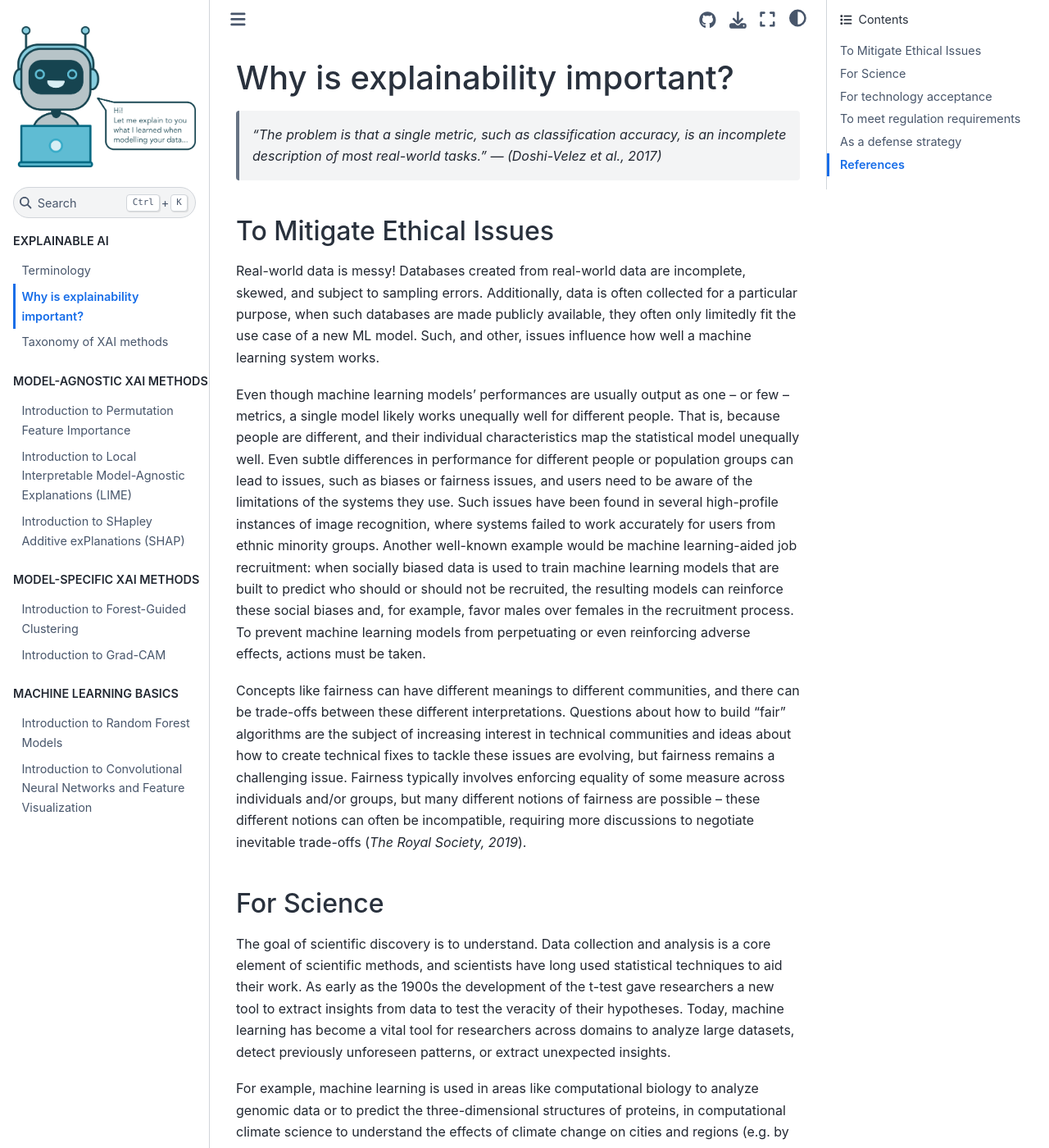
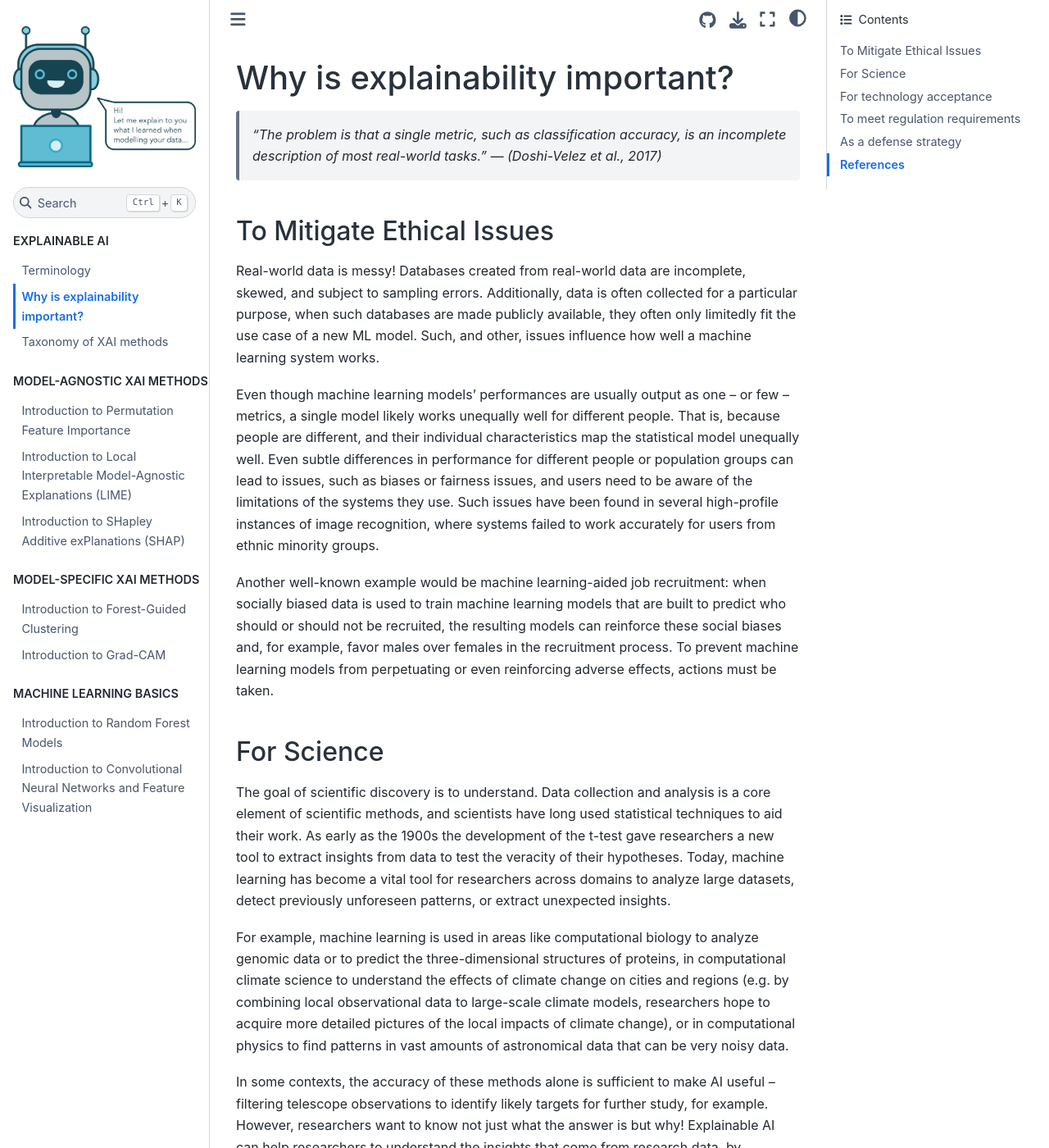
Before and after one commit to HelmholtzAI-Consultants-Munich/XAI-Tutorials, a Sphinx documentation site: the page built from docs/source/_xai/importance.rst, in a window 1280 px wide and 1400 px high. Shown: the whole window at 82% size. Built offline with Sphinx 7.4.7 and the Sphinx Book theme 1.1.4, drawn with Linux system fonts in a browser that asks for light colours.

Commit message:
Update importance.rst

```diff
--- a/docs/source/_xai/importance.rst
+++ b/docs/source/_xai/importance.rst
@@ -8,10 +8,10 @@ To Mitigate Ethical Issues
 
 Real-world data is messy! Databases created from real-world data are incomplete, skewed, and subject to sampling errors. Additionally, data is often collected for a particular purpose, when such databases are made publicly available, they often only limitedly fit the use case of a new ML model. Such, and other, issues influence how well a machine learning system works.
 
-Even though machine learning models’ performances are usually output as one – or few – metrics, a single model likely works unequally well for different people. That is, because people are different, and their individual characteristics map the statistical model unequally well. Even subtle differences in performance for different people or population groups can lead to issues, such as biases or fairness issues, and users need to be aware of the limitations of the systems they use. Such issues have been found in several high-profile instances of image recognition, where systems failed to work accurately for users from ethnic minority groups.  Another well-known example would be machine learning-aided job recruitment: when socially biased data is used to train machine learning models that are built to predict who should or should not be recruited, the resulting models can reinforce these social biases and, for example, favor males over females in the recruitment process. To prevent machine learning models from perpetuating or even reinforcing adverse effects, actions must be taken.
+Even though machine learning models’ performances are usually output as one – or few – metrics, a single model likely works unequally well for different people. That is, because people are different, and their individual characteristics map the statistical model unequally well. Even subtle differences in performance for different people or population groups can lead to issues, such as biases or fairness issues, and users need to be aware of the limitations of the systems they use. Such issues have been found in several high-profile instances of image recognition, where systems failed to work accurately for users from ethnic minority groups.
 
-Concepts like fairness can have different meanings to different communities, and there can be trade-offs between these different interpretations. Questions about how to build "fair" algorithms are the subject of increasing interest in technical communities and ideas about how to create technical fixes to tackle these issues are evolving, but fairness remains a challenging issue.
-Fairness typically involves enforcing equality of some measure across individuals and/or groups, but many different notions of fairness are possible – these different notions can often be incompatible, requiring more discussions to negotiate inevitable trade-offs (*The Royal Society, 2019*).
+Another well-known example would be machine learning-aided job recruitment: when socially biased data is used to train machine learning models that are built to predict who should or should not be recruited, the resulting models can reinforce these social biases and, for example, favor males over females in the recruitment process. To prevent machine learning models from perpetuating or even reinforcing adverse effects, actions must be taken.
+
 
 For Science
 -------------
```
